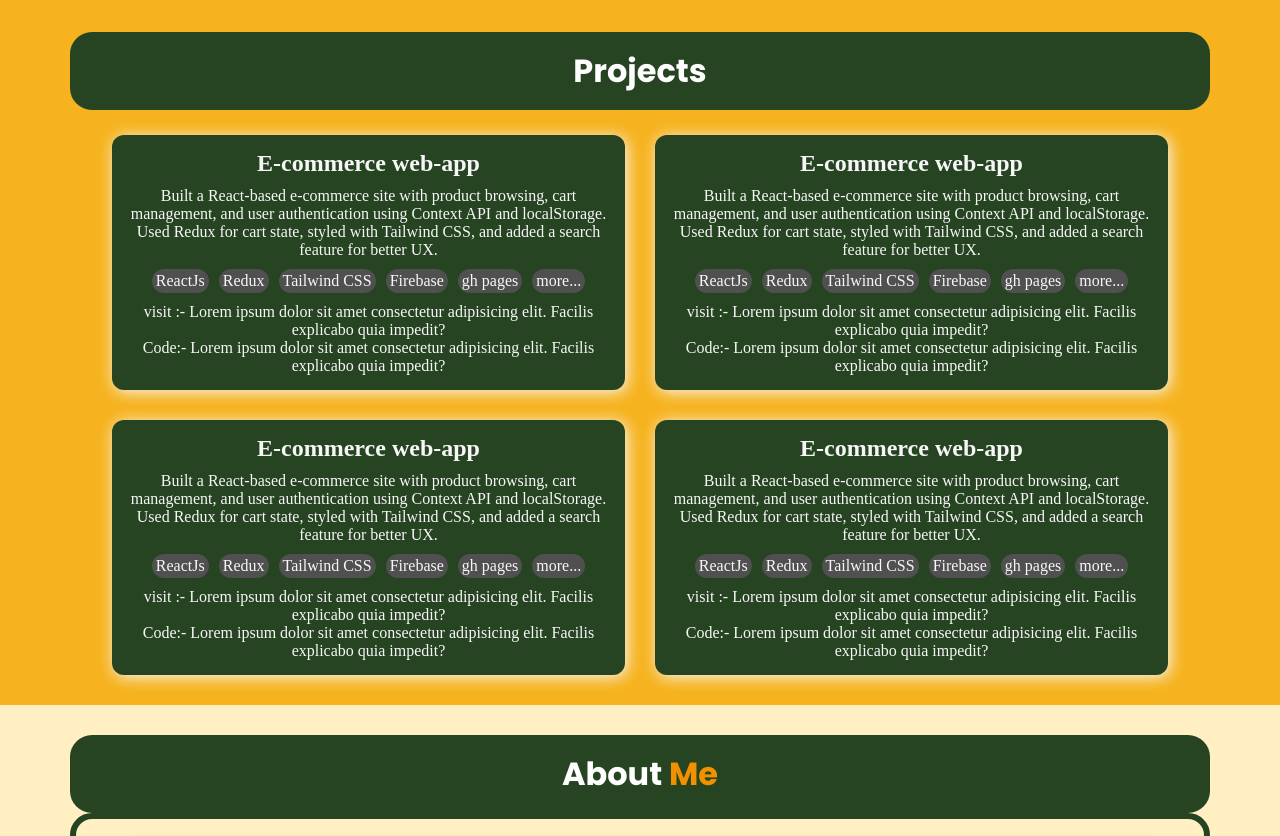
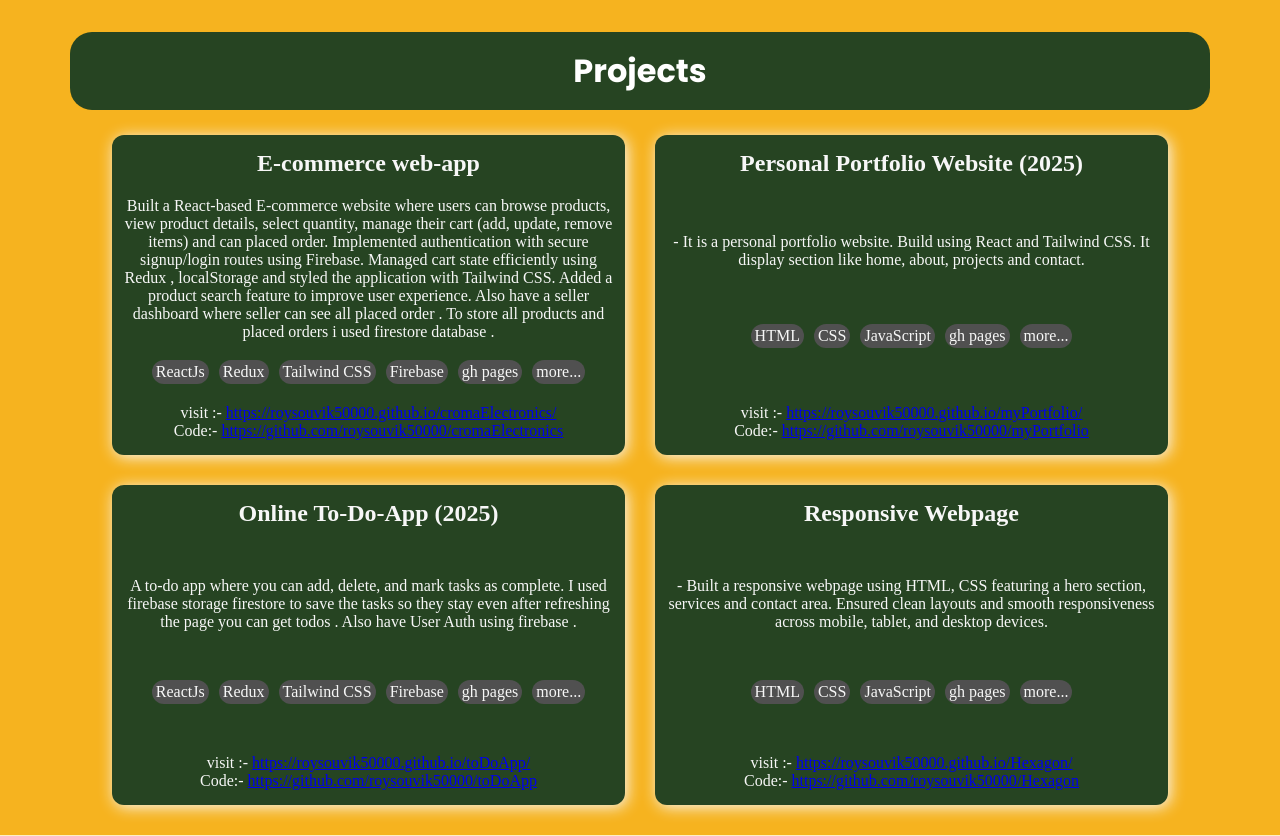
Before and after one commit to roysouvik50000/myPortfolio, a plain HTML site: page index.html in a window 1280 px wide. Shown: the part 1480-2316 px from the top of the page. Drawn offline with nearby package versions, Linux system fonts and the light colour scheme.

Commit message:
changes in project cards

```diff
--- a/index.html
+++ b/index.html
@@ -59,7 +59,8 @@
                         from Kolkata <span>.</span>
                     </h1>
                     <p>
-                        Frontend developer with experience in building user-friendly web applications, using ReactJs , Redux , Firebase ,
+                        Frontend developer with experience in building user-friendly web applications, using ReactJs ,
+                        Redux , Firebase ,
                         Teilwind CSS etc. .
                     </p>
                     <div class="home-btn">
@@ -67,7 +68,7 @@
                     </div>
                 </div>
                 <div class="right">
-                    <img src="./images/souvik_port1.png"  alt="souvik-img">
+                    <img src="./images/souvik_port1.png" alt="souvik-img">
                 </div>
             </div>
         </div>
@@ -141,9 +142,15 @@
                         E-commerce web-app
                     </h2>
                     <p>
-                        Built a React-based e-commerce site with product browsing, cart management, and user
-                        authentication using Context API and localStorage. Used Redux for cart state, styled with
-                        Tailwind CSS, and added a search feature for better UX.
+                        Built a React-based E-commerce website
+                        where users can browse products, view product details, select
+                        quantity, manage their cart (add, update, remove items) and can
+                        placed order. Implemented authentication with secure signup/login
+                        routes using Firebase. Managed cart state efficiently using Redux ,
+                        localStorage and styled the application with Tailwind CSS. Added a
+                        product search feature to improve user experience. Also have a
+                        seller dashboard where seller can see all placed order . To store all
+                        products and placed orders i used firestore database .
                     </p>
                     <div class="tools">
                         <div class="tool">ReactJs</div>
@@ -155,23 +162,51 @@
                     </div>
                     <div class="project-link">
                         <p>visit :-
-                            <link rel="stylesheet" href="#">Lorem ipsum dolor sit amet consectetur adipisicing elit.
-                            Facilis explicabo quia impedit?
+                            <a href="https://roysouvik50000.github.io/cromaElectronics/" target="_blank"
+                                rel="noopener noreferrer">https://roysouvik50000.github.io/cromaElectronics/</a>
                         </p>
                         <p>Code:-
-                            <link rel="stylesheet" href="#">Lorem ipsum dolor sit amet consectetur adipisicing elit.
-                            Facilis explicabo quia impedit?
+                            <a href="https://github.com/roysouvik50000/cromaElectronics" target="_blank"
+                                rel="noopener noreferrer">https://github.com/roysouvik50000/cromaElectronics</a>
                         </p>
                     </div>
                 </div>
                 <div class="project-card">
                     <h2>
-                        E-commerce web-app
+                        Personal Portfolio Website (2025)
                     </h2>
                     <p>
-                        Built a React-based e-commerce site with product browsing, cart management, and user
-                        authentication using Context API and localStorage. Used Redux for cart state, styled with
-                        Tailwind CSS, and added a search feature for better UX.
+                        - It is a personal portfolio website. Build using
+                        React and Tailwind CSS. It display section like home, about,
+                        projects and contact.
+                    </p>
+                    <div class="tools">
+                        <div class="tool">HTML</div>
+                        <div class="tool">CSS</div>
+                        <div class="tool">JavaScript</div>
+                        <div class="tool">gh pages</div>
+                        <div class="tool">more...</div>
+                    </div>
+                    <div class="project-link">
+                        <p>visit :-
+                            <a href="https://roysouvik50000.github.io/myPortfolio/" target="_blank"
+                                rel="noopener noreferrer">https://roysouvik50000.github.io/myPortfolio/</a>
+                        </p>
+                        <p>Code:-
+                            <a href="https://github.com/roysouvik50000/myPortfolio" target="_blank"
+                                rel="noopener noreferrer">https://github.com/roysouvik50000/myPortfolio</a>
+                        </p>
+                    </div>
+                </div>
+                <div class="project-card">
+                    <h2>
+                        Online To-Do-App (2025)
+                    </h2>
+                    <p>
+                        A to-do app where you can add, delete, and
+                        mark tasks as complete. I used firebase storage firestore to save the
+                        tasks so they stay even after refreshing the page you can get todos .
+                        Also have User Auth using firebase .
                     </p>
                     <div class="tools">
                         <div class="tool">ReactJs</div>
@@ -183,68 +218,40 @@
                     </div>
                     <div class="project-link">
                         <p>visit :-
-                            <link rel="stylesheet" href="#">Lorem ipsum dolor sit amet consectetur adipisicing elit.
-                            Facilis explicabo quia impedit?
+                            <a href="https://roysouvik50000.github.io/toDoApp/" target="_blank"
+                                rel="noopener noreferrer">https://roysouvik50000.github.io/toDoApp/</a>
                         </p>
                         <p>Code:-
-                            <link rel="stylesheet" href="#">Lorem ipsum dolor sit amet consectetur adipisicing elit.
-                            Facilis explicabo quia impedit?
+                            <a href="https://github.com/roysouvik50000/toDoApp" target="_blank"
+                                rel="noopener noreferrer">https://github.com/roysouvik50000/toDoApp</a>
                         </p>
                     </div>
                 </div>
                 <div class="project-card">
                     <h2>
-                        E-commerce web-app
+                        Responsive Webpage
                     </h2>
                     <p>
-                        Built a React-based e-commerce site with product browsing, cart management, and user
-                        authentication using Context API and localStorage. Used Redux for cart state, styled with
-                        Tailwind CSS, and added a search feature for better UX.
+                        - Built a responsive webpage using HTML, CSS
+                        featuring a hero section, services and contact area. Ensured clean
+                        layouts and smooth responsiveness across mobile, tablet, and
+                        desktop devices.
                     </p>
                     <div class="tools">
-                        <div class="tool">ReactJs</div>
-                        <div class="tool">Redux</div>
-                        <div class="tool">Tailwind CSS</div>
-                        <div class="tool">Firebase</div>
+                        <div class="tool">HTML</div>
+                        <div class="tool">CSS</div>
+                        <div class="tool">JavaScript</div>
                         <div class="tool">gh pages</div>
                         <div class="tool">more...</div>
                     </div>
                     <div class="project-link">
                         <p>visit :-
-                            <link rel="stylesheet" href="#">Lorem ipsum dolor sit amet consectetur adipisicing elit.
-                            Facilis explicabo quia impedit?
+                            <a href="https://roysouvik50000.github.io/Hexagon/" target="_blank"
+                                rel="noopener noreferrer">https://roysouvik50000.github.io/Hexagon/</a>
                         </p>
                         <p>Code:-
-                            <link rel="stylesheet" href="#">Lorem ipsum dolor sit amet consectetur adipisicing elit.
-                            Facilis explicabo quia impedit?
-                        </p>
-                    </div>
-                </div>
-                <div class="project-card">
-                    <h2>
-                        E-commerce web-app
-                    </h2>
-                    <p>
-                        Built a React-based e-commerce site with product browsing, cart management, and user
-                        authentication using Context API and localStorage. Used Redux for cart state, styled with
-                        Tailwind CSS, and added a search feature for better UX.
-                    </p>
-                    <div class="tools">
-                        <div class="tool">ReactJs</div>
-                        <div class="tool">Redux</div>
-                        <div class="tool">Tailwind CSS</div>
-                        <div class="tool">Firebase</div>
-                        <div class="tool">gh pages</div>
-                        <div class="tool">more...</div>
-                    </div>
-                    <div class="project-link">
-                        <p>visit :-
-                            <link rel="stylesheet" href="#">Lorem ipsum dolor sit amet consectetur adipisicing elit.
-                            Facilis explicabo quia impedit?
-                        </p>
-                        <p>Code:-
-                            <link rel="stylesheet" href="#">Lorem ipsum dolor sit amet consectetur adipisicing elit.
-                            Facilis explicabo quia impedit?
+                            <a href="https://github.com/roysouvik50000/Hexagon" target="_blank"
+                                rel="noopener noreferrer">https://github.com/roysouvik50000/Hexagon</a>
                         </p>
                     </div>
                 </div>
--- a/style.css
+++ b/style.css
@@ -417,8 +417,10 @@ nav .primary-btn:hover {
     color: var(--bg-light);
     padding: 15px 12px;
     border-radius: 12px;
+    min-height: 320px;
     display: flex;
     flex-direction: column;
+    justify-content: space-between;
     align-items: center;
     gap: 10px;
     width: 45%;
```
